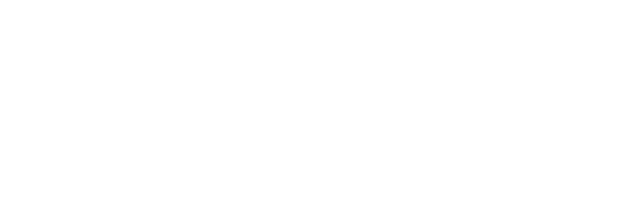
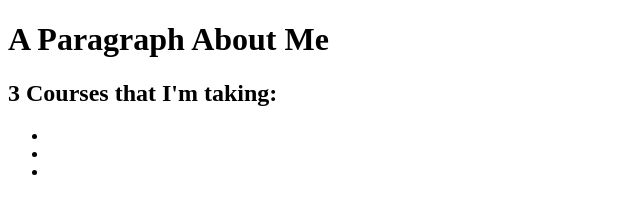
Before and after one commit to Pauwo/Personal_Website, a plain HTML site: page index.html in a window 1280 px wide. Shown: the whole page, without its empty margins (0-640 px from the left). Drawn offline with Linux system fonts and the light colour scheme.

Commit message:
adds meta and title to head. Adds headings, paragraphs, and lists tags in the body

```diff
--- a/index.html
+++ b/index.html
@@ -1,9 +1,18 @@
 <!DOCTYPE html>
 <html>
-<head></head>
+<head>
+    <meta charset="utf-8">
+    <title>Paulo's Personal Website</title>
+</head>
 <body>
-
-
+    <h1>A Paragraph About Me</h1>
+    <p></p>
+    <h2>3 Courses that I'm taking:</h2>
+    <ul>
+        <li></li>
+        <li></li>
+        <li></li>
+    </ul>
 </body>
 
 
```
